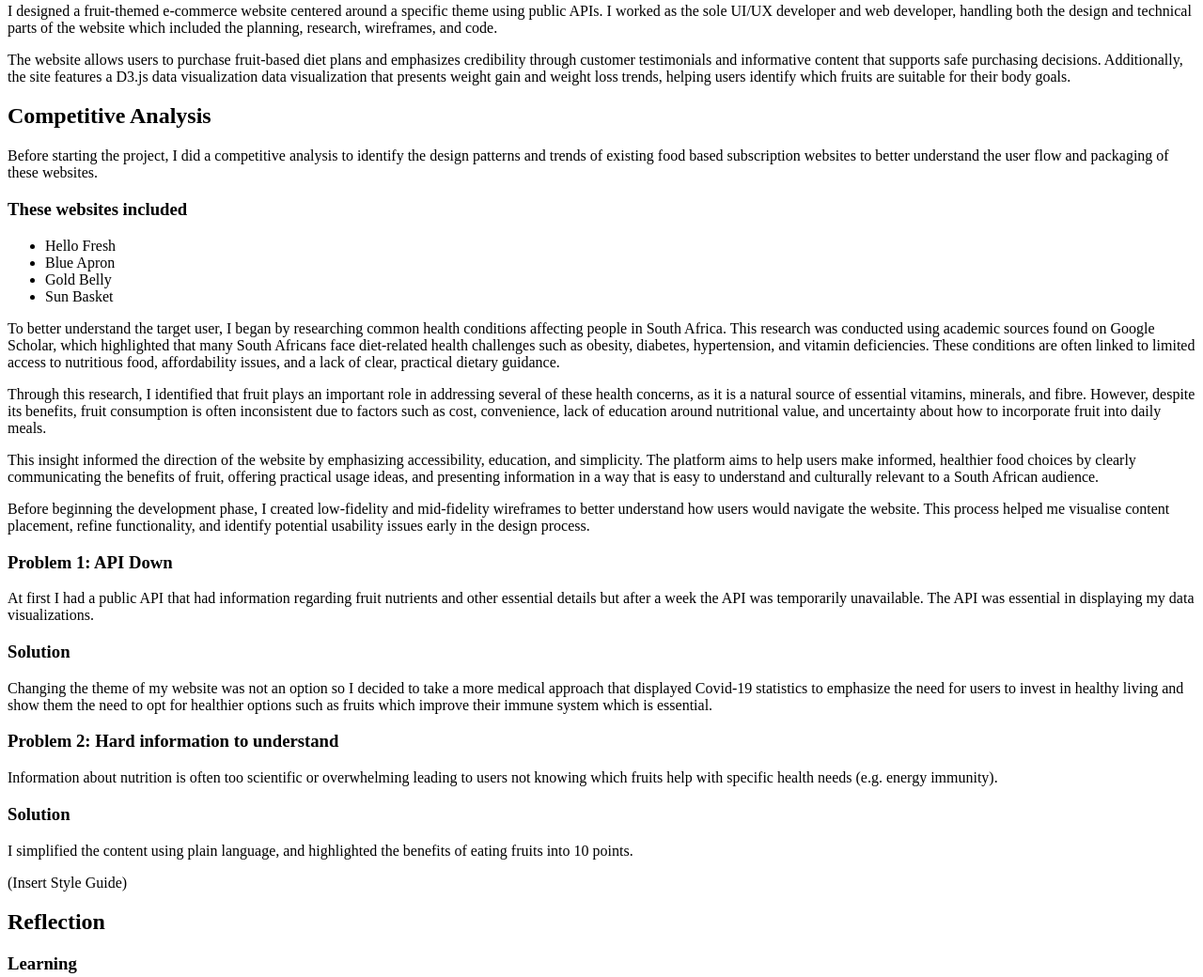
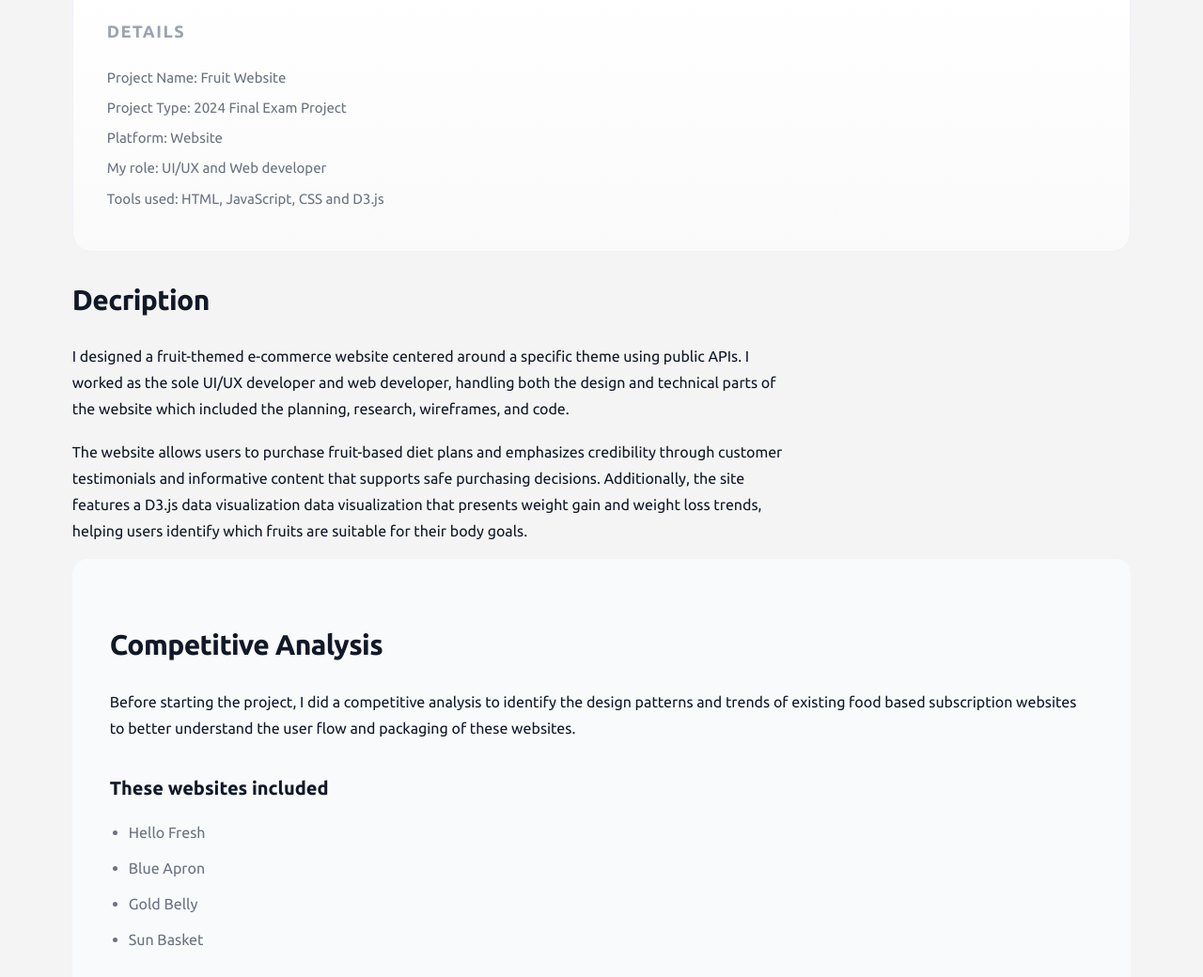
Before and after one commit to MATALAME/Matalame, a plain HTML site: page FruitsWebsite/index.html in a window 1280 px wide. Shown: the part 409-1449 px from the top of the page at 94% size. Drawn offline with Linux system fonts and the light colour scheme.

Commit message:
Before laptop restart

```diff
--- a/FruitsWebsite/index.html
+++ b/FruitsWebsite/index.html
@@ -17,6 +17,7 @@
     </script>
 
     <link rel = "stylesheet" href = "../Styling/navMenu.css">
+    <link rel = "stylesheet" href = "../Styling/fruitsWebsite.css">
 
 </head>
 <body>
@@ -27,7 +28,7 @@
         </nav>
     </header>
 
-    <section class="student-info">
+    <section class="fruits-info">
         <div class = "greeting-intro">
             <h1>Fruits Website</h1>
         </div>
--- /dev/null
+++ b/Styling/fruitsWebsite.css
@@ -0,0 +1,208 @@
+@import url('https://fonts.googleapis.com/css2?family=Ubuntu:ital,wght@0,300;0,400;0,500;0,700;1,300;1,400;1,500;1,700&display=swap');
+
+:root {
+    --bg-main: #F4F4F4;
+    --bg-card: #FFFFFF;
+    --bg-soft: #F8FAFC;
+
+    --text-main: #111827;
+    --text-muted: #6B7280;
+    --text-light: #9CA3AF;
+
+    --accent: #004AAD;
+
+    --border-light: #E5E7EB;
+    --border-subtle: #EEF2F7;
+
+    --radius-xl: 20px;
+    --radius-lg: 16px;
+    --radius-md: 12px;
+}
+
+* {
+    box-sizing: border-box;
+}
+
+html {
+    scroll-behavior: smooth;
+}
+
+body {
+    font-family: "Ubuntu", sans-serif;
+    background-color: var(--bg-main);
+    color: var(--text-main);
+    line-height: 1.75;
+    margin: 0;
+    padding-inline: clamp(16px, 6vw, 90px);
+}
+
+.student-info {
+    max-width: 920px;
+    margin: 0 auto;
+    padding-bottom: 140px;
+}
+
+.greeting-intro {
+    padding: 96px 0 56px;
+}
+
+.greeting-intro h1 {
+    font-size: clamp(36px, 5vw, 52px);
+    font-weight: 700;
+    letter-spacing: -0.03em;
+    line-height: 1.1;
+}
+
+/* my hero image */
+
+.student-info > div {
+    margin-bottom: 96px;
+}
+
+h2 {
+    font-size: 30px;
+    margin-bottom: 20px;
+    letter-spacing: -0.02em;
+}
+
+h3 {
+    font-size: 20px;
+    margin: 32px 0 8px;
+    font-weight: 600;
+}
+
+p {
+    font-size: 16px;
+    color: var(--text-main);
+}
+
+p + p {
+    margin-top: 18px;
+}
+
+.details {
+    background: linear-gradient(180deg, #ffffff 0%, #fafafa 100%);
+    border-radius: var(--radius-xl);
+    padding: 36px;
+    border: 1px solid var(--border-subtle);
+}
+
+.details h2 {
+    font-size: 18px;
+    text-transform: uppercase;
+    letter-spacing: 0.08em;
+    color: var(--text-light);
+}
+
+.details p {
+    font-size: 15px;
+    color: var(--text-muted);
+    margin: 6px 0;
+}
+
+.description p {
+    max-width: 760px;
+}
+
+/*  homepage screenshots + D3.js visualization image */
+
+.competitive-analysis {
+    background: var(--bg-soft);
+    padding: 40px;
+    border-radius: var(--radius-lg);
+}
+
+.competitive-analysis ul {
+    margin-top: 16px;
+    padding-left: 20px;
+}
+
+.competitive-analysis li {
+    margin-bottom: 10px;
+    color: var(--text-muted);
+}
+
+/* logo strip */
+
+.user-research p {
+    max-width: 760px;
+}
+
+.wireframes {
+    background: var(--bg-card);
+    border-radius: var(--radius-xl);
+    padding: 48px;
+    border: 1px solid var(--border-light);
+}
+
+/* Low & mid-fidelity wireframe images in grid */
+
+.problems {
+    background: var(--bg-soft);
+    border-radius: var(--radius-lg);
+    padding: 40px;
+    position: relative;
+}
+
+.problems::before {
+    content: "";
+    position: absolute;
+    left: 0;
+    top: 24px;
+    bottom: 24px;
+    width: 4px;
+    background: var(--accent);
+    border-radius: 4px;
+}
+
+.problems h3 {
+    margin-top: 28px;
+}
+
+.design-system {
+    background: var(--bg-card);
+    border-radius: var(--radius-xl);
+    padding: 48px;
+    border: 1px solid var(--border-light);
+}
+
+/* color palette, typography, UI components */
+
+.reflection p {
+    max-width: 760px;
+}
+
+.reflection strong {
+    color: var(--accent);
+    font-weight: 600;
+}
+
+.student-info > div:not(:first-child)::before {
+    content: "";
+    display: block;
+    height: 1px;
+    background: var(--border-subtle);
+    margin-bottom: 72px;
+}
+
+@media (max-width: 768px) {
+    .greeting-intro {
+        padding: 72px 0 40px;
+    }
+
+    .details,
+    .wireframes,
+    .design-system,
+    .problems,
+    .competitive-analysis {
+        padding: 28px;
+    }
+
+    h2 {
+        font-size: 24px;
+    }
+
+    .student-info > div {
+        margin-bottom: 72px;
+    }
+}
```
